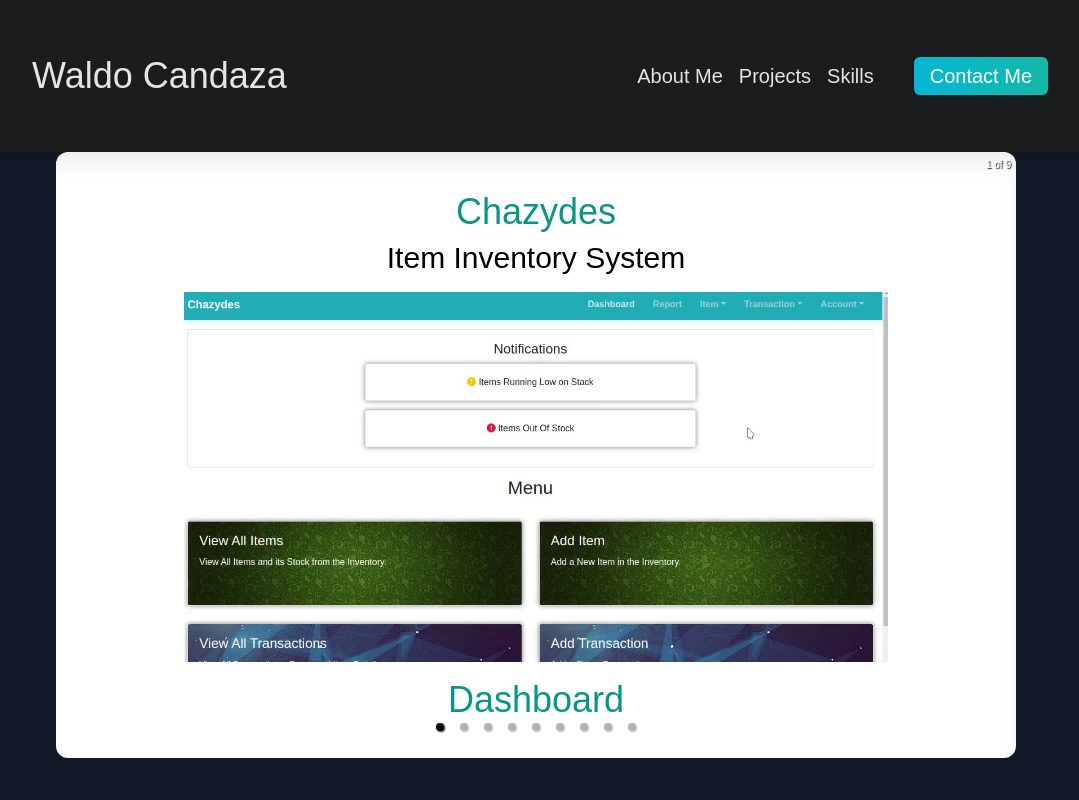
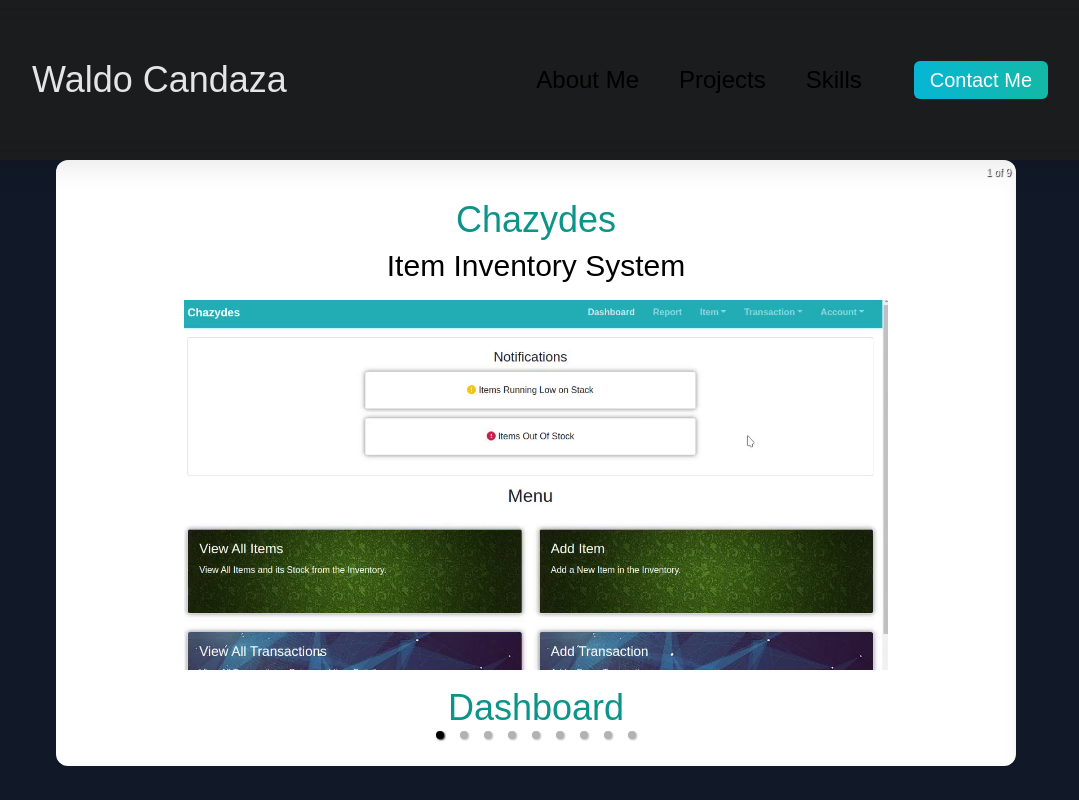
Before and after one commit to wreckingralph06/online-portfolio, a Next.js app: page /projects in a window 1280 px wide. Shown: the top 800 px of the page, without its empty margins (104-1183 px from the left). Built offline with nearby package versions, Linux system fonts and the light colour scheme.

Commit message:
Temporarily unused NavbarItem component (currently investigating Next Link not closing when clicked)

```diff
--- a/components/Navbar.js
+++ b/components/Navbar.js
@@ -39,13 +39,31 @@ export default function Navbar() {
           >
             <Menu.Items className="hamburger-menu-items absolute right-0 z-10 mt-2 w-48 origin-top-right rounded-md bg-white py-1 shadow-lg ring-1 ring-black ring-opacity-5 focus:outline-none">
               <Menu.Item>
-                <NavbarItem navbarItemName={"Home"} jumpTo={"#about-me"} />
+                {/* <NavbarItem navbarItemName={"Home"} jumpTo={"#about-me"} /> */}
+                <Link
+                  href="#about-me"
+                  className="bg-gradient-to-r px-4 py-2 border-none rounded-md mx-1"
+                >
+                  <div className="text-2xl">Home </div>
+                </Link>
               </Menu.Item>
               <Menu.Item>
-                <NavbarItem navbarItemName={"Projects"} jumpTo={"#projects"} />
+                {/* <NavbarItem navbarItemName={"Projects"} jumpTo={"#projects"} /> */}
+                <Link
+                  href="#projects"
+                  className="bg-gradient-to-r px-4 py-2 border-none rounded-md mx-1"
+                >
+                  <div className="text-2xl">Projects </div>
+                </Link>
               </Menu.Item>
               <Menu.Item>
-                <NavbarItem navbarItemName={"Skills"} jumpTo={"#skills"} />
+                {/* <NavbarItem navbarItemName={"Skills"} jumpTo={"#skills"} /> */}
+                <Link
+                  href="#skills"
+                  className="bg-gradient-to-r px-4 py-2 border-none rounded-md mx-1"
+                >
+                  <div className="text-2xl">Skills </div>
+                </Link>
               </Menu.Item>
               <Menu.Item>
                 <Link
--- a/components/NavbarItem.js
+++ b/components/NavbarItem.js
@@ -2,12 +2,8 @@ import Link from "next/link";
 
 export default function NavbarItem({ navbarItemName, jumpTo }) {
     return (
-        <li>
-            <div className="navbar-text text-neutral-500 hover:text-neutral-700 focus:text-neutral-700 disabled:text-black/30 dark:text-neutral-200 dark:hover:text-neutral-300 dark:focus:text-neutral-300 lg:px-2 [&.active]:text-black/90 dark:[&.active]:text-zinc-400">
-                <Link href={jumpTo}>
-                    <div>{navbarItemName}</div>
-                </Link>
-            </div>
-        </li>
+        <Link href={jumpTo} className="bg-gradient-to-r px-4 py-2 border-none rounded-md mx-1">
+            <div className="text-2xl">{navbarItemName}</div>
+        </Link>
     )
 }
```
